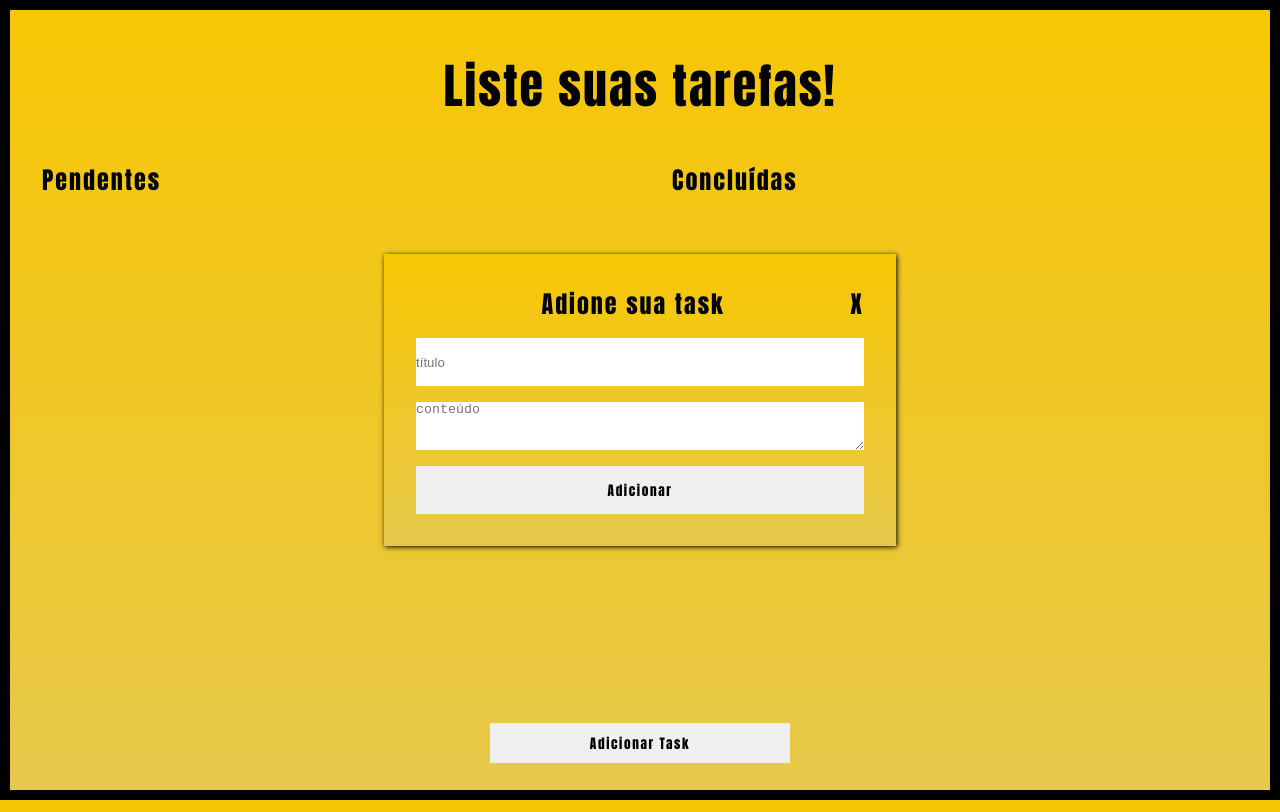
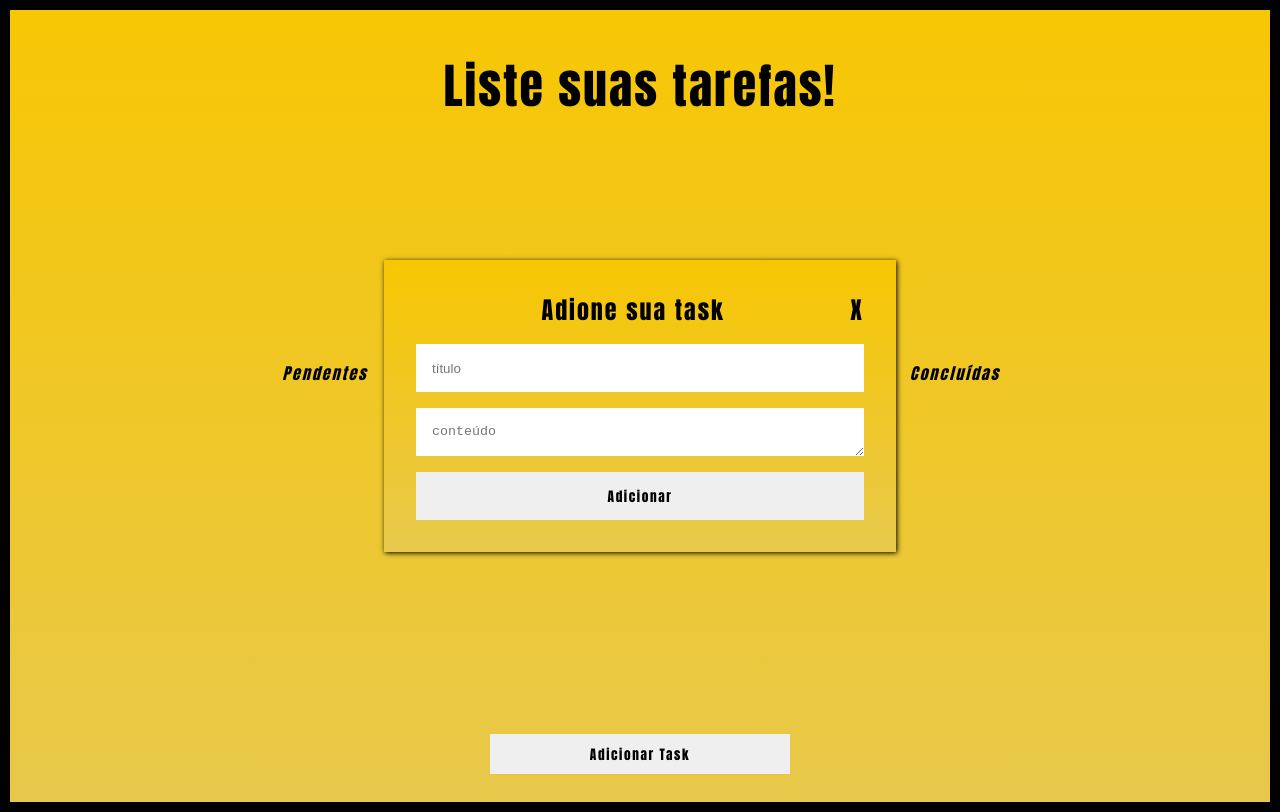
Before and after one commit to jooaosanntos/Projetos, a plain HTML site: page TodoList/index.html in a window 1280 px wide. Both pictures are taken after a click on the button "Adicionar Task". Drawn offline with Linux system fonts and the light colour scheme; files whose address does not match are found by name.

Commit message:
Update index.css

```diff
--- a/TodoList/style/index.css
+++ b/TodoList/style/index.css
@@ -1,15 +1,14 @@
-*{
+* {
     box-sizing: border-box;
     padding: 0;
     margin: 0;
 }
 
-body{
+body {
     font-family: Verdana, Geneva, Tahoma, sans-serif;
     font-family: Impact, Haettenschweiler, 'Arial Narrow Bold', sans-serif;
     letter-spacing: 2px;
     width: 100vw;
-    height: 100vh;
     overflow: hidden;
     background-image: linear-gradient(hsl(48deg 98% 49%), rgb(231, 200, 75));
     background-color: hsl(48deg 98% 49%);
@@ -20,7 +19,7 @@ body{
     position: relative;
 }
 
-.main-title{
+.main-title {
     position: relative;
     width: 100%;
     text-align: center;
@@ -28,15 +27,17 @@ body{
     font-size: 3rem;
 }
 
-.container{
+.container {
     position: relative;
     width: 100%;
     height: 70vh;
     display: flex;
     flex-direction: row;
+    justify-content: center;
+    align-items: center;
 }
 
-.container .container-child{
+.container .container-child {
     width: 50%;
     height: 95%;
     padding: 1rem;
@@ -45,15 +46,26 @@ body{
     overflow-x: hidden;
 }
 
-.container .container-left{
-    margin-right: 1rem;
+.container-legend{
+    position: absolute;
+    top: 40%;
+    left: 50%;
+    transform: translate(-50%, -50%);
+    font-style: italic;
+    font-size: 1rem;
+    font-weight: bolder;
 }
 
-.container .container-right{
+.container .container-left {
+    margin-right: 1rem;
+    text-decoration: none;
+}
+
+.container .container-right {
     margin-left: 1rem;
 }
 
-.container .container-child .task{
+.container .container-child .task {
     position: relative;
     padding: 1rem;
     margin-top: 10px;
@@ -61,15 +73,15 @@ body{
     cursor: pointer;
 }
 
-.container .container-child .task h2{
+.container .container-child .task h2 {
     text-align: center;
 }
 
 .container .container-child .task p{
-    line-break: anywhere;
+    word-wrap: break-word;
 }
 
-.adicionar-task-wrapper{
+.adicionar-task-wrapper {
     width: 100%;
     height: 10vh;
     display: flex;
@@ -77,7 +89,7 @@ body{
     align-items: center;
 }
 
-button{
+button {
     cursor: pointer;
     border: none;
     font-weight: bolder;
@@ -86,16 +98,16 @@ button{
     letter-spacing: 0.1rem;
 }
 
-.adicionar-task-wrapper button{
+.adicionar-task-wrapper button {
     width: 300px;
     height: 40px;
 }
 
-button:hover{
+button:hover {
     background-color: rgb(223, 222, 222);
 }
 
-.menu-task{
+.menu-task {
     position: absolute;
     top: 50%;
     left: 50%;
@@ -108,31 +120,79 @@ button:hover{
     display: none;
 }
 
-.menu-task .menu-task-header{
+.menu-task .menu-task-header {
     display: flex;
     flex-direction: row;
     justify-content: space-between;
     align-items: center;
 }
 
-.menu-task .menu-task-header h3, span{
+.menu-task .menu-task-header h3,
+span {
     font-size: 1.5rem;
 }
 
-.menu-task .menu-task-header span{
+.menu-task .menu-task-header span {
     cursor: pointer;
 }
 
-.menu-task form{
+.menu-task form {
     display: flex;
     flex-direction: column;
     align-items: center;
 }
 
-.menu-task form input, textarea, button{
+.menu-task form textarea{
+    max-width: 100%;
+    min-width: 100%;
+    min-height: 3rem;
+}
+
+.menu-task form input, textarea{
+    padding: 1rem;
+}
+
+.menu-task form input,
+textarea,
+button {
     margin-top: 1rem;
     width: 100%;
     outline: none;
     height: 3rem;
     border: none;
 }
+
+.trash {
+    width: 2vw;
+    height: 100vh;
+    position: absolute;
+    top: 0;
+    z-index: 100;
+}
+
+.trash-right {
+    right: 0;
+}
+
+.trash-left {
+    left: 0;
+}
+
+.checked{
+    text-decoration: line-through;
+}
+.no-checked{
+    text-decoration: none;
+}
+
+@media (max-width: 1000px){
+    .container-right {
+        display: none;
+    }
+    .container .container-child {
+        width: 100%;
+    }
+    .menu-task{
+        width: 70vw;
+    }
+}
```
